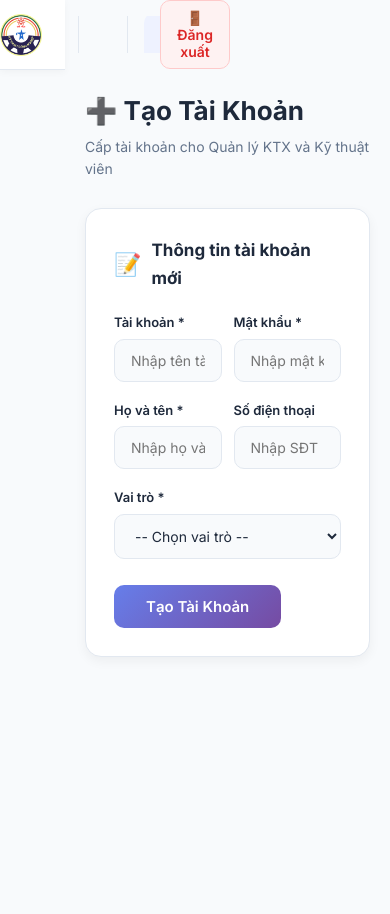
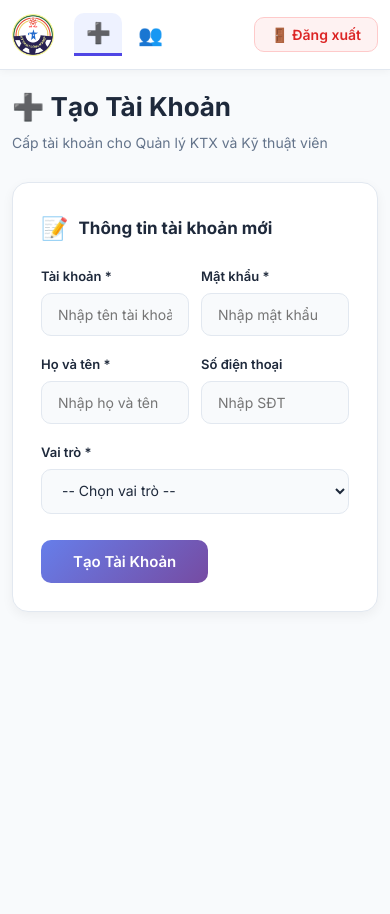
Before and after one commit to HauNhatNinh/ktx-baohong-app, a Flask app: page /trang-admin in a window 390 px wide. Run offline with Flask 3, Linux system fonts and the light colour scheme; the visitor is signed in with stand-in values (Sample User, id 1); data that the repository does not hold is empty.

Commit message:
Fix giao dien phone

```diff
--- a/static/css/style.css
+++ b/static/css/style.css
@@ -1264,24 +1264,72 @@ body {
     color: var(--mau-chu-phu);
 }
 
-/* Responsive */
+/* Responsive cho Giao Dien Ngang */
 @media (max-width: 768px) {
     .thanh-ben {
-        width: 65px;
-        padding: 16px 0;
+        padding: 8px 12px;
+        border-bottom: 1px solid var(--mau-nen-3);
+    }
+
+    .thanh-ben .thuong-hieu {
+        padding-right: 8px;
+        border-right: none;
     }
 
     .thanh-ben .thuong-hieu .ten,
     .thanh-ben .thuong-hieu .mo-ta,
-    .thanh-ben .thong-tin-nguoidung .ten-nguoidung,
-    .thanh-ben .thong-tin-nguoidung .vai-tro-nguoidung,
-    .menu-ben .muc-menu span:not(.bieu-tuong-menu) {
-        display: none;
+    .thanh-ben .thong-tin-nguoidung,
+    .menu-ben .muc-menu span:not(.bieu-tuong-menu):not(.badge-thong-bao) {
+        display: none; /* An tat ca text, chi hien Icon cho dien thoai */
+    }
+
+    .menu-ben {
+        padding: 0;
+    }
+
+    .menu-ben .muc-menu {
+        padding: 8px 12px;
+        margin-right: 4px;
+        gap: 0;
     }
 
     .noi-dung-chinh {
-        margin-left: 65px;
-        padding: 20px;
+        margin-left: 0;
+        padding: 16px 12px;
+    }
+
+    /* Fix Bang du lieu tran vien dien thoai */
+    .khung-bang {
+        overflow-x: auto;
+        -webkit-overflow-scrolling: touch;
+    }
+    .bang-du-lieu {
+        min-width: 700px; /* Bat buoc ban phai the vuot 1 ngón tay */
+    }
+
+    /* Thu Nho Form va Grid */
+    .luoi-thong-ke,
+    .ds-thanh-vien {
+        grid-template-columns: 1fr;
+    }
+
+    .dong-form {
+        display: flex;
+        flex-direction: column;
+        gap: 16px;
+    }
+
+    /* Thu nhao Hop Box */
+    .noi-dung-modal {
+        width: 95%;
+        margin: 10px auto;
+        padding: 24px 16px;
+    }
+
+    .hop-dang-nhap {
+        width: 100%;
+        margin: 16px;
+        padding: 32px 20px;
     }
 }
 
```
